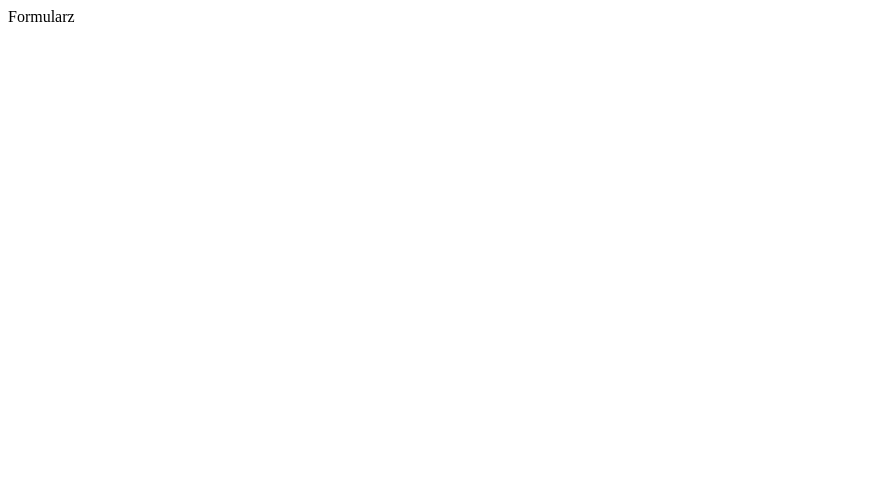
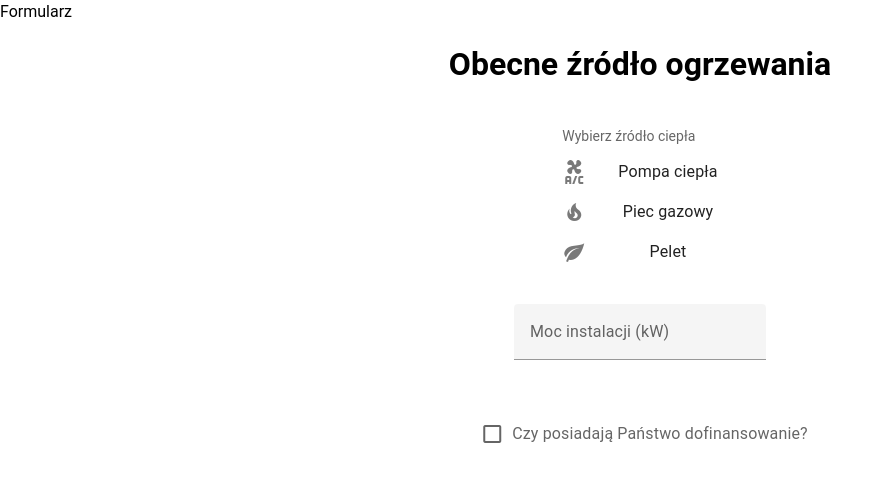
Before and after one commit to JakGin/formularz, a Vue app in the folder frontend/: page / in a window 1280 px wide. Shown: the top 482 px of the page, without its empty margins (0-892 px from the left). Built offline with nearby package versions, Linux system fonts and the light colour scheme.

Commit message:
create heating source form

```diff
--- a/frontend/package.json
+++ b/frontend/package.json
@@ -11,7 +11,9 @@
     "type-check": "vue-tsc --build --force"
   },
   "dependencies": {
-    "vue": "^3.4.29"
+    "@mdi/font": "^7.4.47",
+    "vue": "^3.4.29",
+    "vuetify": "^3.7.0-beta.1"
   },
   "devDependencies": {
     "@tsconfig/node20": "^20.1.4",
--- a/frontend/src/App.vue
+++ b/frontend/src/App.vue
@@ -1,15 +1,17 @@
 <script setup lang="ts">
+import HeatingSourceForm from "./components/HeatingSourceForm.vue";
 </script>
 
 <template>
   <header>
-    <div>
-    </div>
+    <div></div>
   </header>
 
   <main>
     <div>
       Formularz
+
+      <HeatingSourceForm />
     </div>
   </main>
 </template>
--- /dev/null
+++ b/frontend/src/components/HeatingSourceForm.vue
@@ -0,0 +1,88 @@
+<template>
+  <v-container
+    class="d-flex flex-column align-center justify-center text-center"
+  >
+    <v-row>
+      <v-col>
+        <h1>Obecne źródło ogrzewania</h1>
+      </v-col>
+    </v-row>
+
+    <v-row class="mx-auto" max-width="300">
+      <v-col>
+        <v-list density="compact">
+          <v-list-subheader>Wybierz źródło ciepła</v-list-subheader>
+
+          <v-list-item
+            v-for="(item, i) in heatingOptions"
+            v-model="selectedItem"
+            :key="i"
+            :value="item.text"
+            color="primary"
+          >
+            <template v-slot:prepend>
+              <v-icon>{{ item.icon }}</v-icon>
+            </template>
+            <v-list-item-title v-text="item.text"></v-list-item-title>
+          </v-list-item>
+        </v-list>
+      </v-col>
+    </v-row>
+
+    <v-row>
+      <v-col>
+        <v-text-field
+          v-model="installationPower"
+          label="Moc instalacji (kW)"
+          type="number"
+          outlined
+        ></v-text-field>
+      </v-col>
+    </v-row>
+
+    <v-row>
+      <v-col>
+        <v-checkbox
+          v-model="hasFunding"
+          label="Czy posiadają Państwo dofinansowanie?"
+        ></v-checkbox>
+      </v-col>
+    </v-row>
+
+    <v-row v-if="hasFunding">
+      <v-col>
+        <v-text-field
+          v-model="fundingYear"
+          label="Rok otrzymania dofinansowania"
+          type="number"
+          outlined
+          :rules="[validateYear]"
+        ></v-text-field>
+      </v-col>
+    </v-row>
+  </v-container>
+</template>
+
+<script setup lang="ts">
+import { ref } from "vue";
+
+const heatingOptions = [
+  { text: "Pompa ciepła", icon: "mdi-air-conditioner" },
+  { text: "Piec gazowy", icon: "mdi-fire" },
+  { text: "Pelet", icon: "mdi-leaf" },
+];
+
+const selectedItem = ref<string | null>(null);
+const installationPower = ref<number | null>(null);
+const hasFunding = ref<boolean>(false);
+const fundingYear = ref<number | null>(null);
+
+const validateYear = (year: number | null) => {
+  const currentYear = new Date().getFullYear();
+  return year && year > 1900 && year <= currentYear
+    ? true
+    : `Podaj prawidłowy rok (1900-${currentYear})`;
+};
+</script>
+
+<style scoped></style>
--- a/frontend/src/main.ts
+++ b/frontend/src/main.ts
@@ -1,4 +1,22 @@
-import { createApp } from 'vue'
-import App from './App.vue'
+import { createApp } from "vue";
 
-createApp(App).mount('#app')
+// Vuetify
+import "vuetify/styles";
+import { createVuetify } from "vuetify";
+import "vuetify/styles";
+import * as components from "vuetify/components";
+import * as directives from "vuetify/directives";
+import "@mdi/font/css/materialdesignicons.css";
+
+// Components
+import App from "./App.vue";
+
+const vuetify = createVuetify({
+  components,
+  directives,
+  icons: {
+    defaultSet: "mdi", // Ustaw ikonki MDI jako domyślne
+  },
+});
+
+createApp(App).use(vuetify).mount("#app");
```
Also changed, not shown: package.json (added, +9 -0 lines), 2 other files (tests, documents, lock files or other folders).
